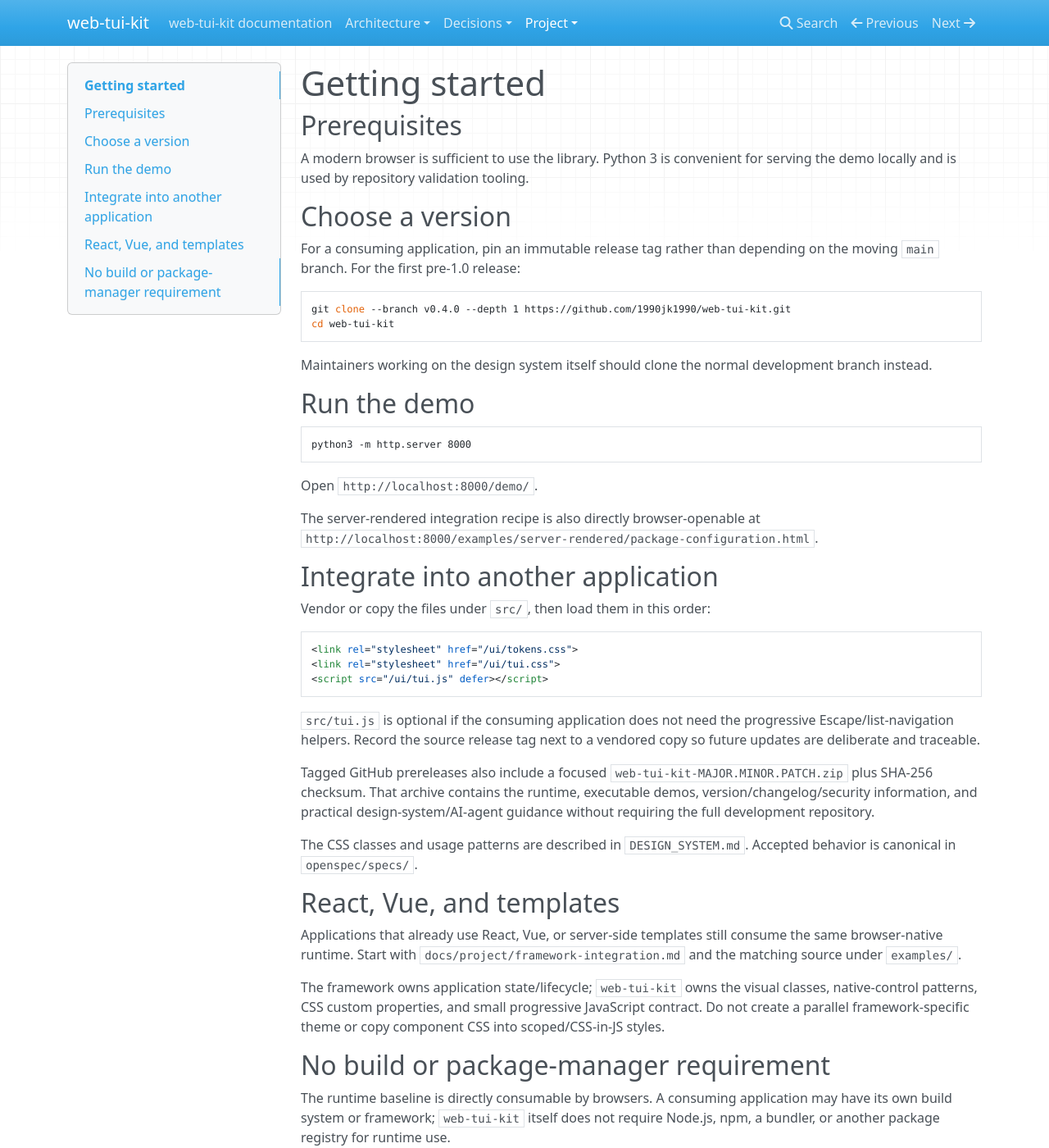
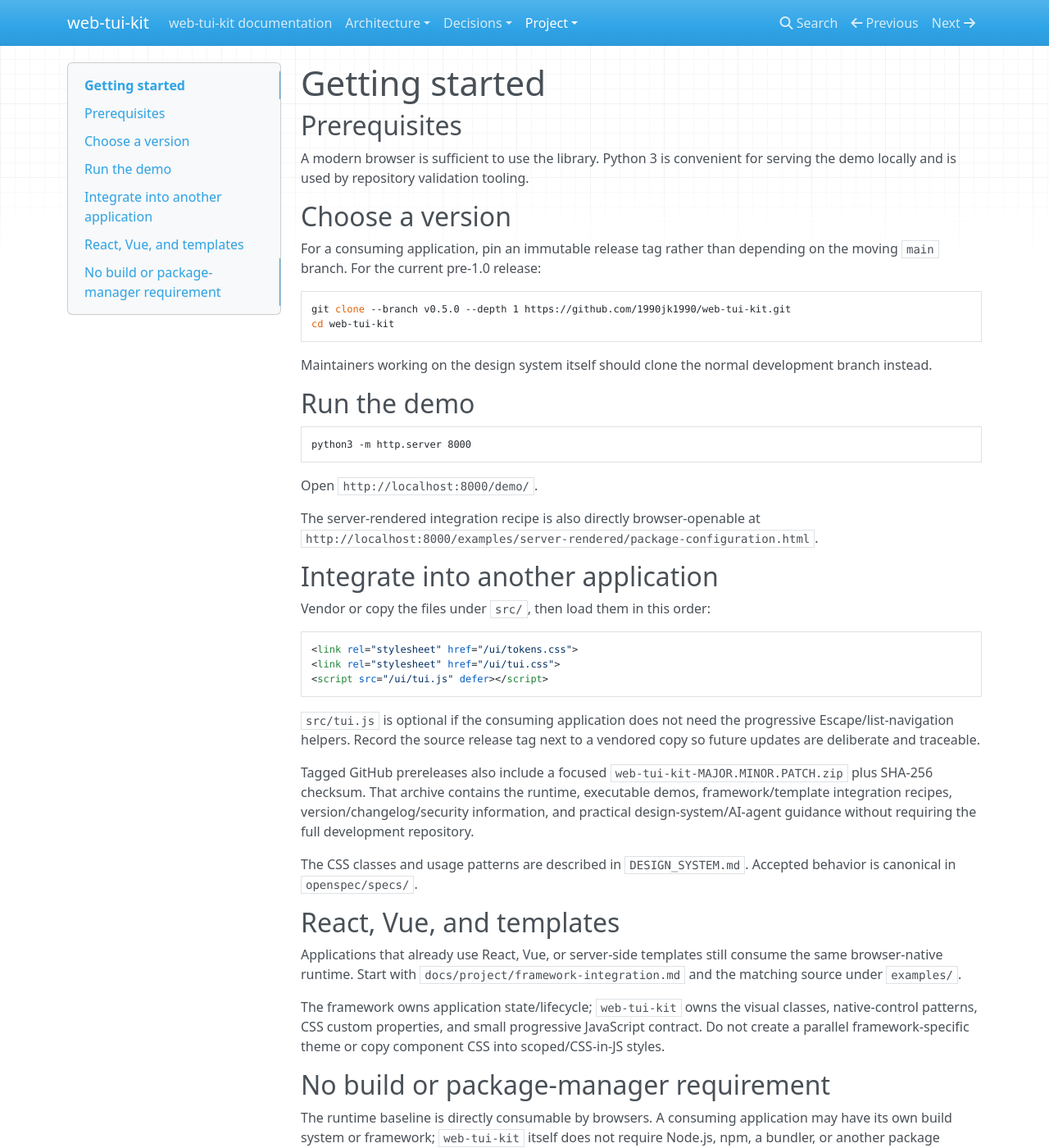
Before and after one commit to 1990jk1990/web-tui-kit, an MkDocs documentation site: the page built from docs/project/getting-started.md, in a window 1280 px wide and 1400 px high. Shown: the whole window at 82% size. Built offline with MkDocs 1.6.1, drawn with Linux system fonts in a browser that asks for light colours; nearby versions of some CDN libraries.

Commit message:
docs: update getting started for v0.5.0

````diff
--- a/docs/project/getting-started.md
+++ b/docs/project/getting-started.md
@@ -6,10 +6,10 @@ A modern browser is sufficient to use the library. Python 3 is convenient for se
 
 ## Choose a version
 
-For a consuming application, pin an immutable release tag rather than depending on the moving `main` branch. For the first pre-1.0 release:
+For a consuming application, pin an immutable release tag rather than depending on the moving `main` branch. For the current pre-1.0 release:
 
 ```bash
-git clone --branch v0.4.0 --depth 1 https://github.com/1990jk1990/web-tui-kit.git
+git clone --branch v0.5.0 --depth 1 https://github.com/1990jk1990/web-tui-kit.git
 cd web-tui-kit
 ```
 
@@ -37,7 +37,7 @@ Vendor or copy the files under `src/`, then load them in this order:
 
 `src/tui.js` is optional if the consuming application does not need the progressive Escape/list-navigation helpers. Record the source release tag next to a vendored copy so future updates are deliberate and traceable.
 
-Tagged GitHub prereleases also include a focused `web-tui-kit-MAJOR.MINOR.PATCH.zip` plus SHA-256 checksum. That archive contains the runtime, executable demos, version/changelog/security information, and practical design-system/AI-agent guidance without requiring the full development repository.
+Tagged GitHub prereleases also include a focused `web-tui-kit-MAJOR.MINOR.PATCH.zip` plus SHA-256 checksum. That archive contains the runtime, executable demos, framework/template integration recipes, version/changelog/security information, and practical design-system/AI-agent guidance without requiring the full development repository.
 
 The CSS classes and usage patterns are described in `DESIGN_SYSTEM.md`. Accepted behavior is canonical in `openspec/specs/`.
 
````
